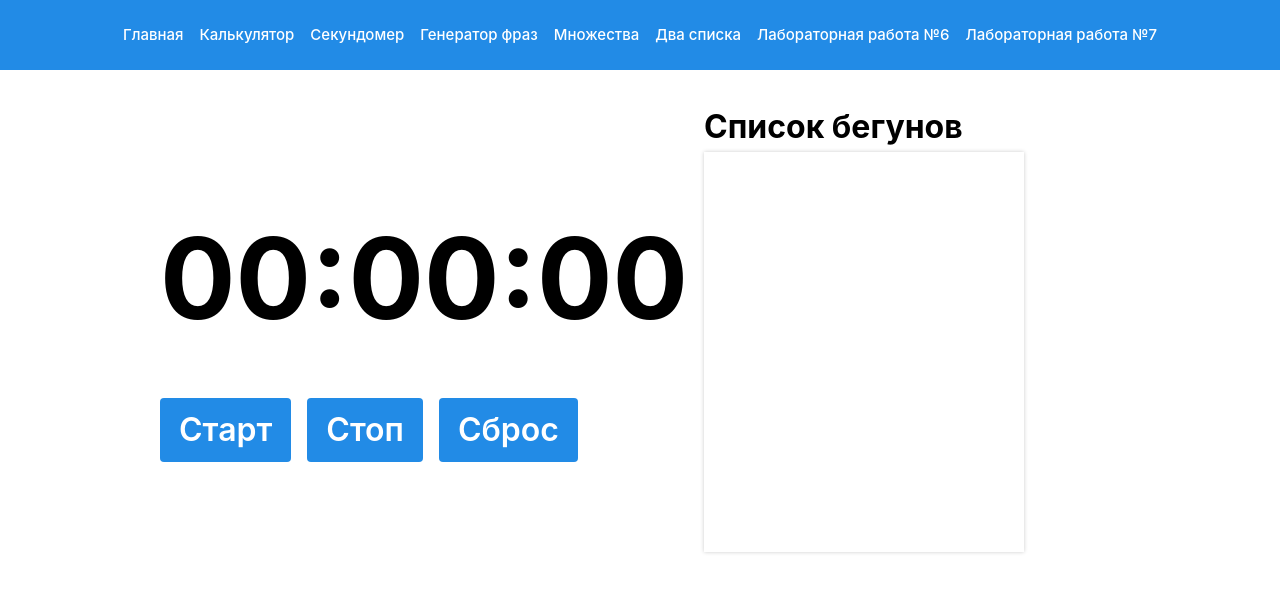
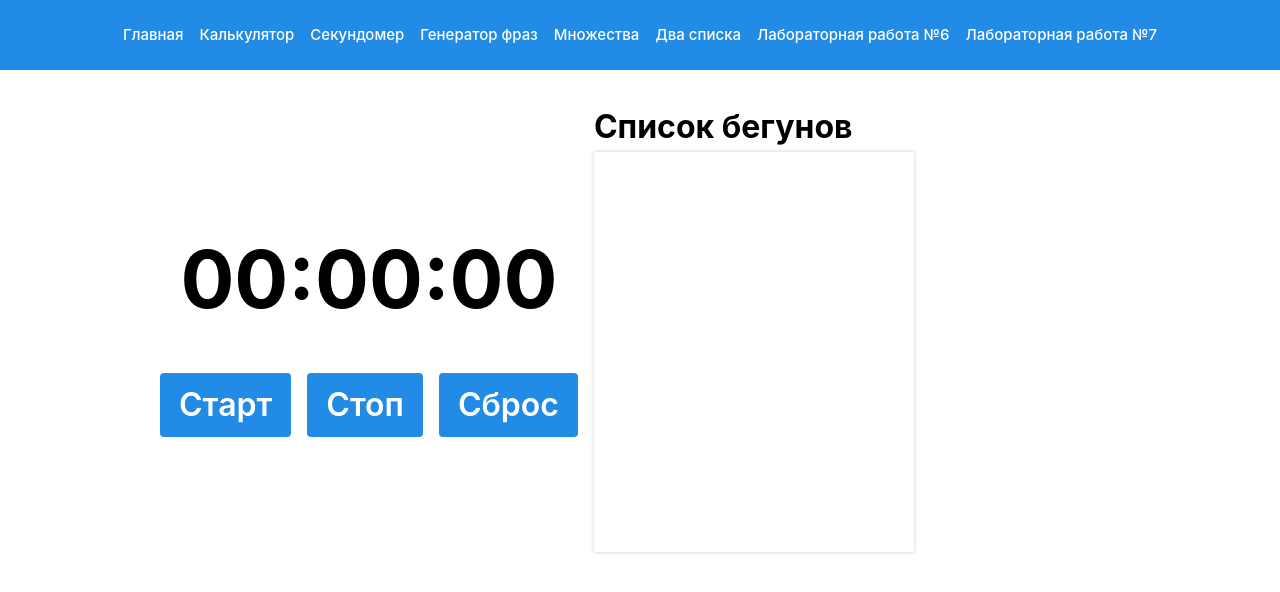
Before and after one commit to DzNk/LaboratoriesTech, a React (Vite) app: page /lab2 in a window 1280 px wide. Shown: the top 592 px of the page. Built offline with nearby package versions, Linux system fonts and the light colour scheme.

Commit message:
Lab 5 done

```diff
--- a/src/pages/StopWatch/styles/StopWatch.module.scss
+++ b/src/pages/StopWatch/styles/StopWatch.module.scss
@@ -1,5 +1,5 @@
 .bigText {
-  font-size: 7rem;
+  font-size: 5rem;
   font-weight: 700;
   text-align: center;
   margin-bottom: 1rem;
```
